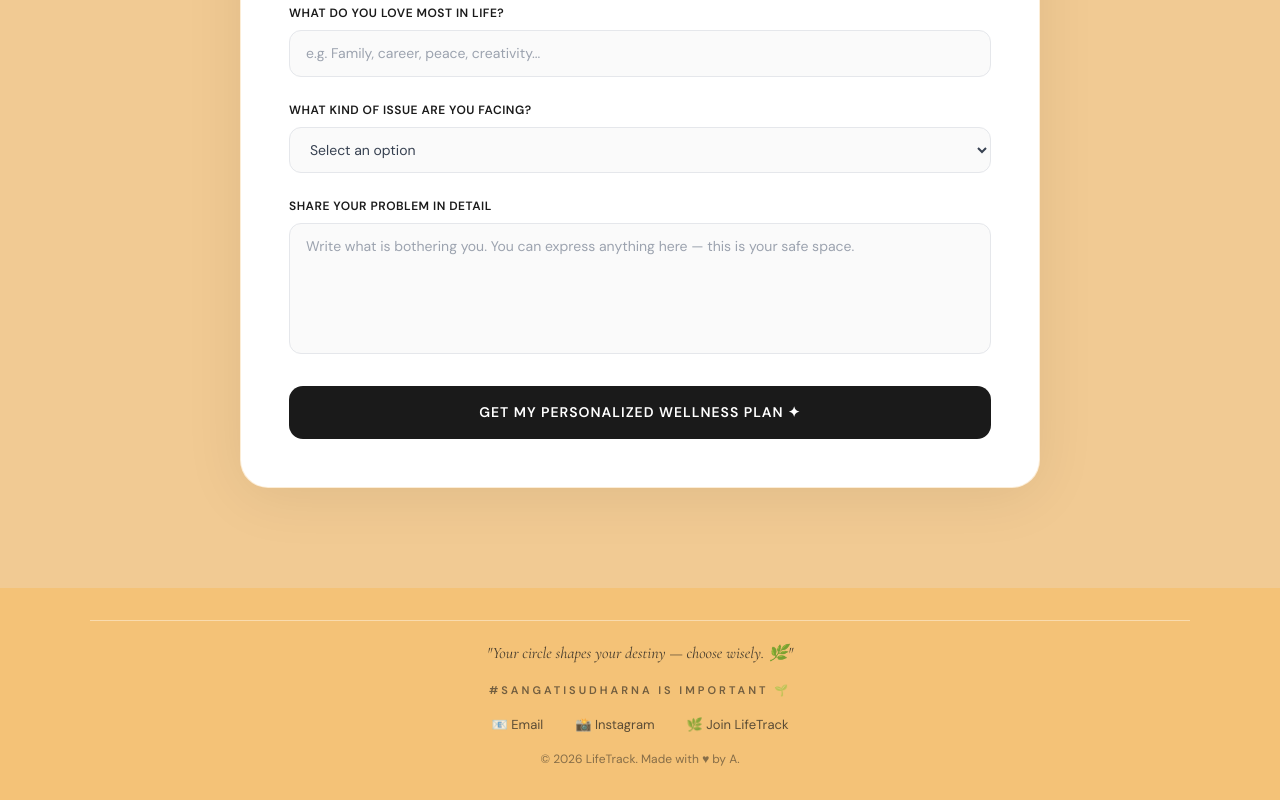
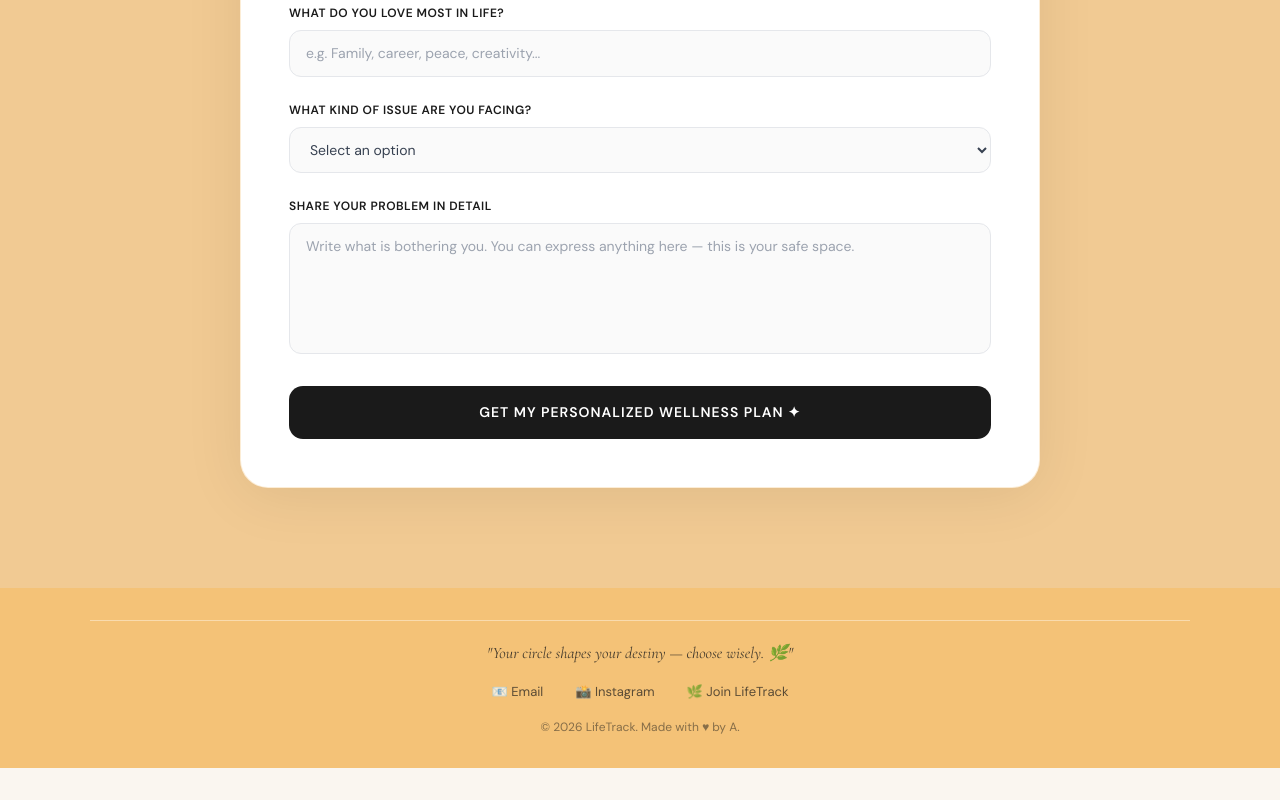
Before and after one commit to AayushiMohan/LifeTrack-For-Mental-Wellbeing, a plain HTML site: page dist/index.html in a window 1280 px wide. Shown: the part 2290-3090 px from the top of the page. After the commit the page ends 3058 px from the top, so only its background shows below. Drawn offline with nearby package versions, Linux system fonts and the light colour scheme.

Commit message:
Update index.html

```diff
--- a/dist/index.html
+++ b/dist/index.html
@@ -1119,7 +1119,6 @@
   <div class="footer-inner">
     <div class="footer-divider"></div>
     <p class="footer-quote">"Your circle shapes your destiny — choose wisely. 🌿"</p>
-    <p class="footer-tag">#SangatiSudharna is important 🌱</p>
     <div class="footer-links">
       <a href="mailto:aayushimohanpersonal@gmail.com">📧 Email</a>
       <a href="https://www.instagram.com/yourusername" target="_blank">📸 Instagram</a>
```
